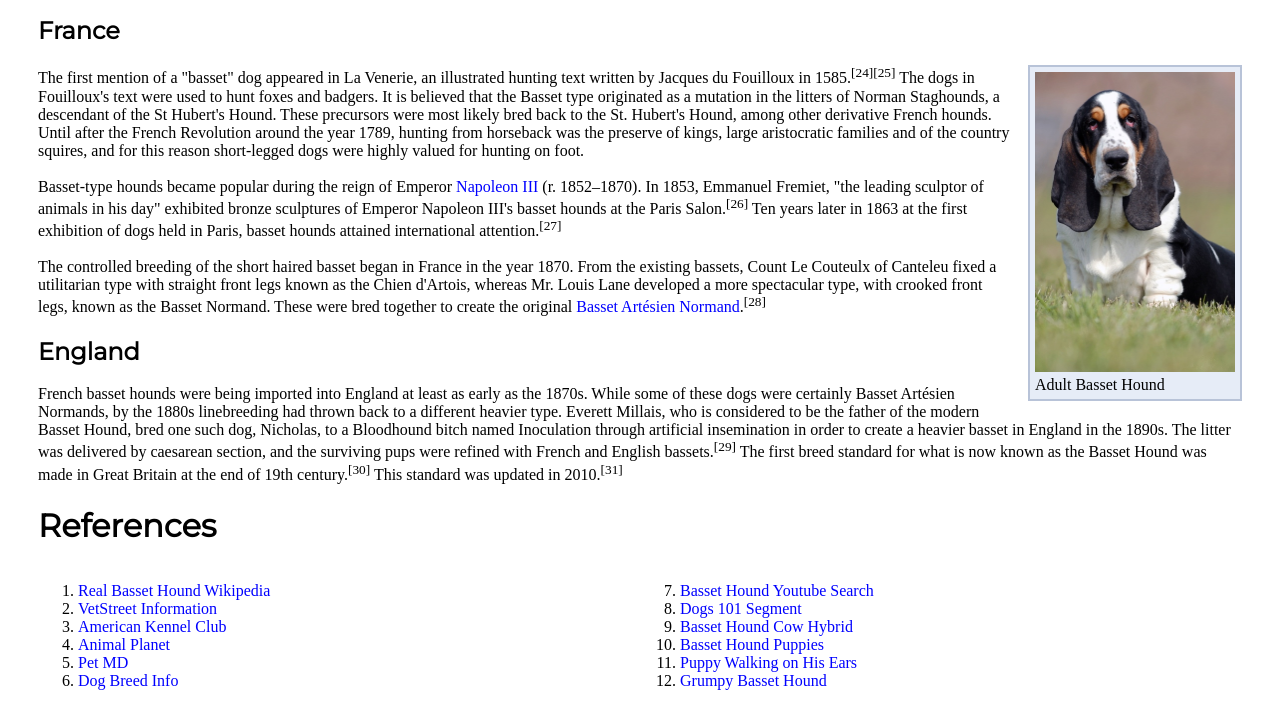
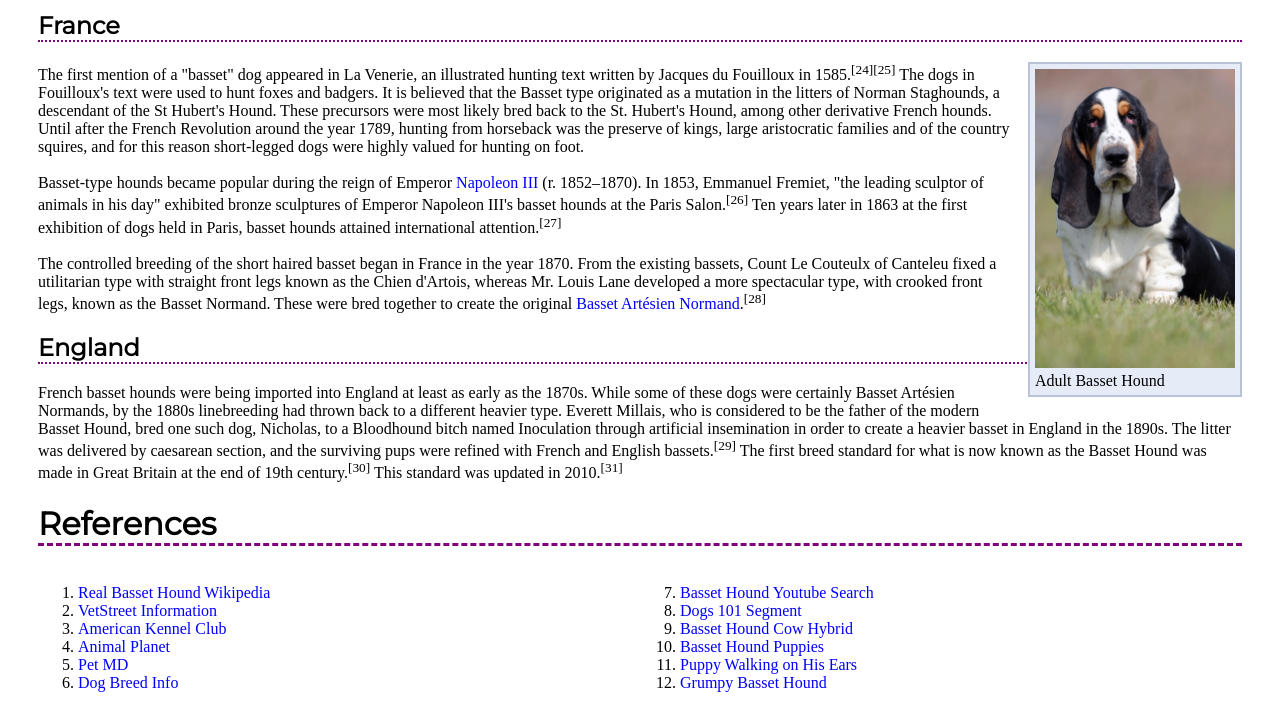
Before and after one commit to danaravvin/midterm, a plain HTML site: page index.html in a window 1280 px wide. Shown: the part 1483-2199 px from the top of the page. Drawn offline with Linux system fonts and the light colour scheme.

Commit message:
updated style.css

```diff
--- a/css/style.css
+++ b/css/style.css
@@ -61,3 +61,11 @@ h1,h2 {
   display: table;
   clear: both;
 }
+
+h1 {
+	border-bottom: 3px dashed purple;
+}
+
+h2 {
+	border-bottom: 2px dotted purple;
+}
```
